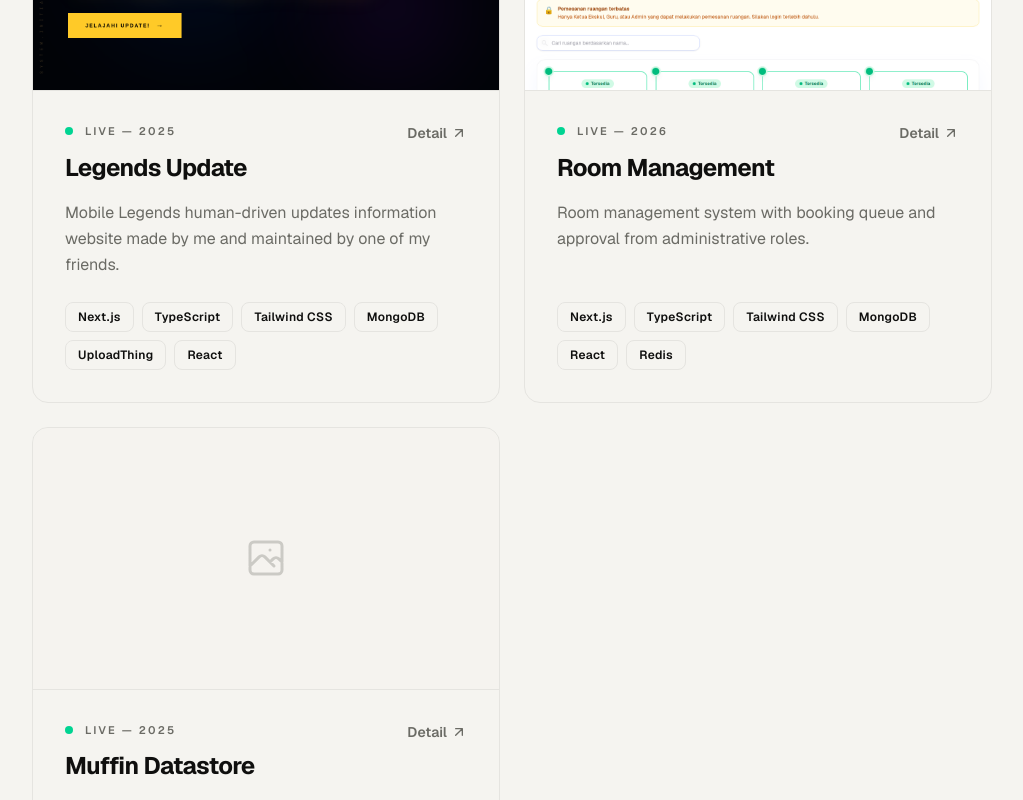
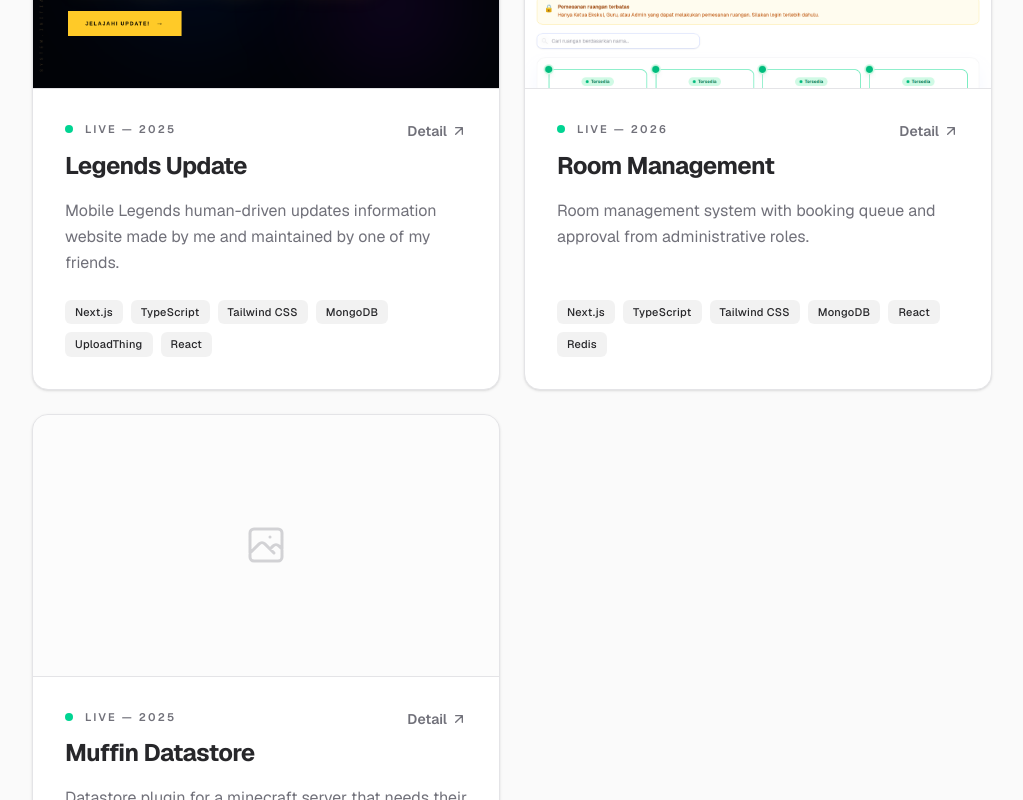
Before and after one commit to mvfflin/mvfflin-profile-new, a Next.js app: page / in a window 1280 px wide. Shown: the part 2790-3590 px from the top of the page, without its empty margins (176-1199 px from the left). Built offline with nearby package versions, Linux system fonts and the light colour scheme.

Commit message:
feat: color palette change and shadow box in projects

```diff
--- a/app/globals.css
+++ b/app/globals.css
@@ -3,21 +3,21 @@
 @custom-variant dark (&:where(.dark, .dark *));
 
 :root {
-  --background: #f5f4f0;
-  --foreground: #0f0f0e;
-  --surface: #f5f4f0;
-  --muted: #6b6b65;
-  --accent: #0048ff;
-  --border: #e5e4e0;
+  --background: #fafafa;
+  --foreground: #27272a;
+  --surface: #ffffff;
+  --muted: #71717a;
+  --accent: #6366f1;
+  --border: #e4e4e7;
 }
 
 .dark {
-  --background: #0c0c0b;
-  --foreground: #f5f4f0;
-  --surface: #141413;
-  --muted: #9b9b93;
-  --accent: #316bff;
-  --border: #262625;
+  --background: #09090b;
+  --foreground: #f4f4f5;
+  --surface: #18181b;
+  --muted: #a1a1aa;
+  --accent: #818cf8;
+  --border: #27272a;
 }
 
 @theme inline {
--- a/components/AboutMe.tsx
+++ b/components/AboutMe.tsx
@@ -75,7 +75,7 @@ export default function AboutMe() {
           <div className="grid grid-cols-2 gap-4">
             {stats.map((stat, index) => (
               <ScrollReveal key={stat.value} delay={index * 100}>
-                <div className="group p-5 lg:p-6 bg-surface border border-border rounded-2xl hover:border-accent/30 hover:bg-accent/[0.02] transition-all duration-500 hover-lift">
+                <div className="group p-5 lg:p-6 bg-surface border border-border shadow-sm hover:shadow-md rounded-2xl hover:border-accent/30 hover:bg-accent/[0.02] transition-all duration-500 hover-lift">
                   <p className="text-3xl lg:text-4xl font-bold tracking-tighter text-foreground mb-1 group-hover:text-accent transition-colors duration-300">
                     <CountUp value={stat.value} />
                   </p>
--- a/components/Hero.tsx
+++ b/components/Hero.tsx
@@ -14,7 +14,7 @@ export default function Hero() {
         className="absolute inset-0 opacity-[0.03] dark:opacity-[0.02]"
         style={{
           backgroundImage:
-            "radial-gradient(circle at 25% 25%, rgba(255,59,0,0.4) 0%, transparent 50%), radial-gradient(circle at 75% 75%, rgba(255,90,46,0.3) 0%, transparent 50%)",
+            "radial-gradient(circle at 25% 25%, rgba(99,102,241,0.4) 0%, transparent 50%), radial-gradient(circle at 75% 75%, rgba(99,102,241,0.3) 0%, transparent 50%)",
         }}
       />
 
--- a/components/Projects.tsx
+++ b/components/Projects.tsx
@@ -115,8 +115,8 @@ export default function Projects() {
                 key={tag}
                 onClick={() => setSelectedTag(tag)}
                 className={`px-4 py-2 text-xs font-semibold rounded-full transition-all duration-300 cursor-pointer ${selectedTag === tag
-                  ? "bg-accent text-background border border-accent shadow-md scale-105"
-                  : "bg-surface text-foreground/75 hover:text-foreground border border-border hover:border-muted/40"
+                  ? "bg-accent text-white shadow-md scale-105"
+                  : "bg-black/5 dark:bg-white/5 text-foreground/75 hover:text-foreground hover:bg-black/10 dark:hover:bg-white/10"
                   }`}
               >
                 {tag}
@@ -135,7 +135,7 @@ export default function Projects() {
                   rel="noopener noreferrer"
                   className="group block h-full"
                 >
-                  <div className="project-card relative bg-surface border border-border rounded-2xl hover:border-muted/40 transition-all duration-500 overflow-hidden flex flex-col h-full">
+                  <div className="project-card relative bg-surface border border-border shadow-sm hover:shadow-md rounded-2xl hover:border-accent/40 transition-all duration-500 overflow-hidden flex flex-col h-full">
                     <div className="w-full aspect-video bg-background/50 border-b border-border relative overflow-hidden group-hover:bg-background/80 transition-colors duration-500">
                       {project.image ? (
                         <img src={project.image} alt={project.title} className="object-cover w-full h-full group-hover:scale-105 transition-transform duration-700" />
@@ -184,10 +184,10 @@ export default function Projects() {
                       </p>
                       <div className="flex flex-wrap gap-2 mt-auto">
                         {project.tags.map((tag) => (
-                          <span
-                            key={tag}
-                            className="px-3 py-1.5 text-xs font-semibold tracking-wide text-foreground bg-background border border-border rounded-lg"
-                          >
+                            <span
+                              key={tag}
+                              className="px-2.5 py-1 text-[11px] font-medium tracking-wide text-foreground bg-black/5 dark:bg-white/10 rounded-md"
+                            >
                             {tag}
                           </span>
                         ))}
@@ -222,7 +222,7 @@ export default function Projects() {
                     href={project.link}
                     target="_blank"
                     rel="noopener noreferrer"
-                    className="group block p-6 bg-surface/50 border border-border/60 rounded-xl opacity-60 hover:opacity-100 transition-all duration-400 hover:border-muted/40"
+                    className="group block p-6 bg-surface/50 border border-border/60 shadow-sm hover:shadow-md rounded-xl opacity-60 hover:opacity-100 transition-all duration-400 hover:border-accent/40"
                   >
                     <div className="flex items-center justify-between mb-3">
                       <h3 className="text-lg font-bold text-foreground group-hover:text-accent transition-colors duration-300">
@@ -239,7 +239,7 @@ export default function Projects() {
                       {project.tags.map((tag) => (
                         <span
                           key={tag}
-                          className="px-2.5 py-1 text-[11px] font-medium tracking-wide text-muted bg-background/80 border border-border/60 rounded-md"
+                          className="px-2.5 py-1 text-[11px] font-medium tracking-wide text-muted bg-black/5 dark:bg-white/5 rounded-md"
                         >
                           {tag}
                         </span>
```
